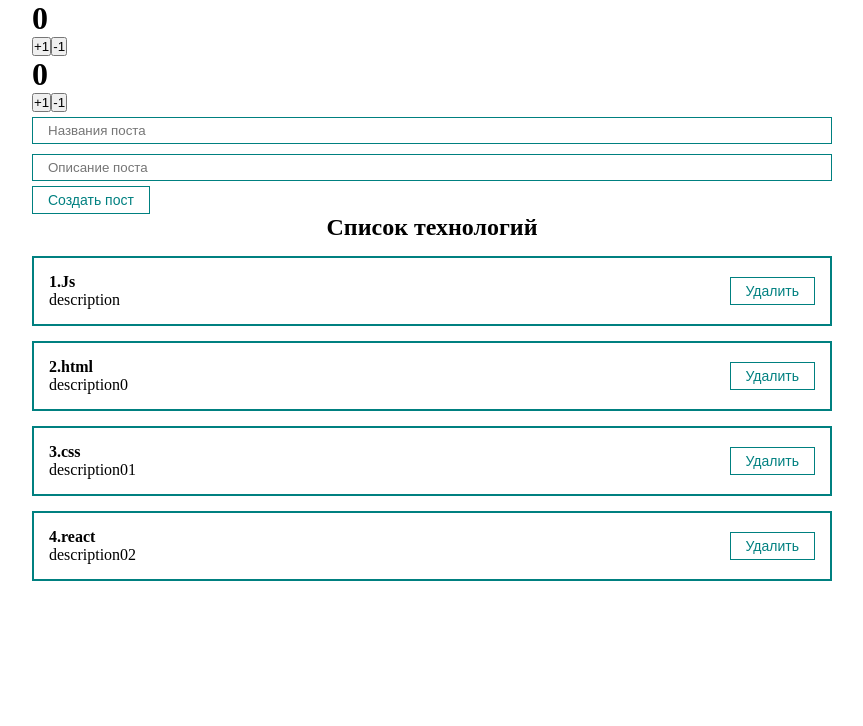
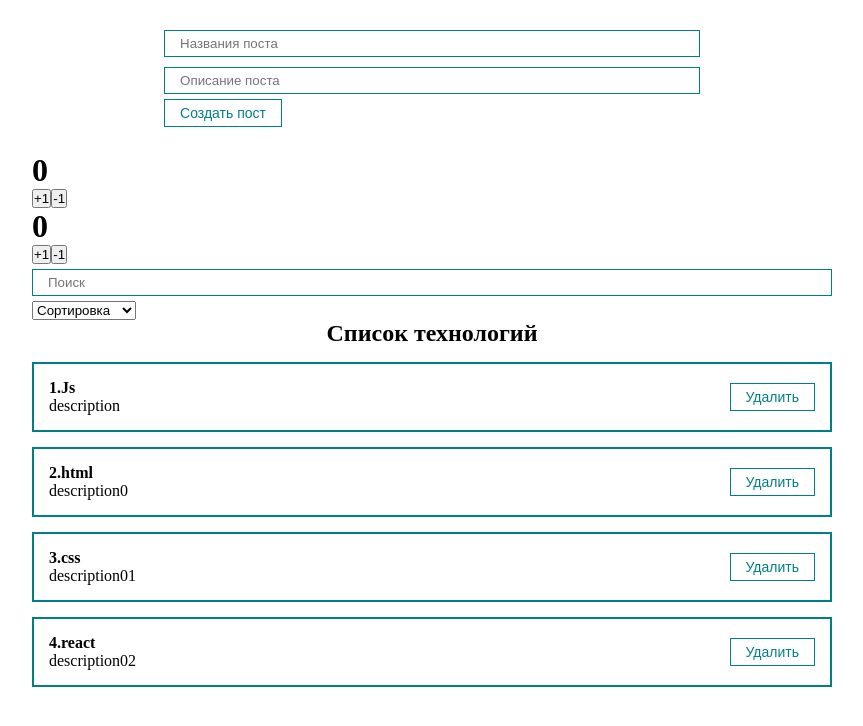
Before and after one commit to vovkasWeb/react-osnova, a React (Create React App) app: page / in a window 1280 px wide. Shown: the top 726 px of the page, without its empty margins (208-1071 px from the left). Built offline with nearby package versions, Linux system fonts and the light colour scheme.

Commit message:
add: addForm item and filter, search

```diff
--- a/src/App.js
+++ b/src/App.js
@@ -1,10 +1,14 @@
-import React, { useRef, useState } from 'react'
+import React, { useMemo, useRef, useState } from 'react'
 import Counter from './components/Counter'
 import ClassCounter from './components/ClassCounter'
 
 import './style/App.css'
 import PostList from './components/PostList'
 import PostForm from './components/PostForm'
+import MySelect from './components/UI/select/MySelect'
+import MyInput from './components/UI/input/MyInput'
+import PostFilter from './components/PostFilter'
+import MyModal from './components/Mymodal/MyModal'
 
 function App() {
 	const [likes, setLikes] = useState(0)
@@ -26,13 +30,35 @@
 	const removePost = post => {
 		setPosts(posts.filter(p => p.id !== post.id))
 	}
+const [filter,setFilter] = useState({sort:'',query: ''})
 
+	const sortedPosts = useMemo(() => {
+		if (filter.sort) {
+			return [...posts].sort((a, b) =>a[filter.sort].localeCompare(b[filter.sort])
+			)
+		}
+		return posts
+	}, [filter.sort, posts])
+
+const sortedAndSearchedPosts = useMemo(()=>{
+return sortedPosts.filter(post =>
+	post.title.toLowerCase().includes(filter.query.toLocaleLowerCase()))
+},[filter.query,sortedPosts])
 	return (
 		<div className='App'>
+      <MyModal visible={true}>
+      <PostForm create={createPost} />
+      </MyModal>
 			<Counter />
 			<ClassCounter />
-			<PostForm create={createPost} />
-			<PostList posts={posts} remove={removePost} title={'Список технологий'} />
+
+			<PostFilter filter={filter} setFilter={setFilter}/>
+				<PostList
+					posts={sortedAndSearchedPosts}
+					remove={removePost}
+					title={'Список технологий'}
+				/>
+
 		</div>
 	)
 }
--- /dev/null
+++ b/src/components/Mymodal/MyModal.js
@@ -0,0 +1,16 @@
+import React from 'react'
+import cl from './MyModal.module.css'
+
+const MyModal = ({ children, visible, setVisible }) => {
+	const rootClasses = [cl.myModal]
+	if (visible) {
+		rootClasses.push(cl.active)
+	}
+	return (
+		<div className={rootClasses.join(' ')}>
+			<div className={cl.myMOdalContent}>{children}</div>
+		</div>
+	)
+}
+
+export default MyModal
--- /dev/null
+++ b/src/components/Mymodal/MyModal.module.css
@@ -0,0 +1,21 @@
+.MyModal {
+	position: fixed;
+	top: 0;
+	bottom: 0;
+	right: 0;
+	left: 0;
+	display: none;
+	background: rgba(0, 0, 0, 0.5);
+}
+.myMOdalContent {
+	padding: 25px;
+	background: white;
+	border-radius: 16px;
+	min-width: 250px;
+}
+
+.myModal.active {
+	display: flex;
+	justify-content: center;
+	align-items: center;
+}
--- /dev/null
+++ b/src/components/PostFilter.js
@@ -0,0 +1,27 @@
+import React from 'react';
+import MyInput from './UI/input/MyInput';
+import MySelect from './UI/select/MySelect';
+const PostFilter = ({ filter, setFilter }) => {
+	return (
+		<div>
+			<MyInput
+				placeholder='Поиск'
+				value={filter.query}
+				onChange={e => setFilter({ ...filter, query: e.target.value })}
+				type='text'
+			/>
+
+			<MySelect
+				value={filter.sort}
+				onChange={selectedSort => setFilter({ ...filter, sort: selectedSort })}
+				defaultValue='Cортировка'
+				option={[
+					{ value: 'title', name: 'По названию' },
+					{ value: 'body', name: 'По описанию' },
+				]}
+			/>
+		</div>
+	)
+}
+
+export default PostFilter;
--- a/src/components/PostList.js
+++ b/src/components/PostList.js
@@ -1,6 +1,9 @@
 import React from 'react'
 import PostItem from './PostItem'
-const PostList = ({ posts,title,remove}) => {
+const PostList = ({ posts, title, remove }) => {
+	if (!posts.length) {
+		return <h1 style={{ textAlign: 'center' }}>Посты не найдены</h1>
+	}
 	return (
 		<>
 			<h2 style={{ textAlign: 'center' }}>{title}</h2>
--- /dev/null
+++ b/src/components/UI/select/MySelect.js
@@ -0,0 +1,18 @@
+import React from 'react'
+
+const MySelect = ({ option, defaultValue, onChange, value }) => {
+	return (
+		<select value={value} onChange={e => onChange(e.target.value)}>
+			<option disabled value=''>
+				{defaultValue}
+			</option>
+			{option.map(option => (
+				<option key={option.value} value={option.value}>
+					{option.name}
+				</option>
+			))}
+		</select>
+	)
+}
+
+export default MySelect
```
